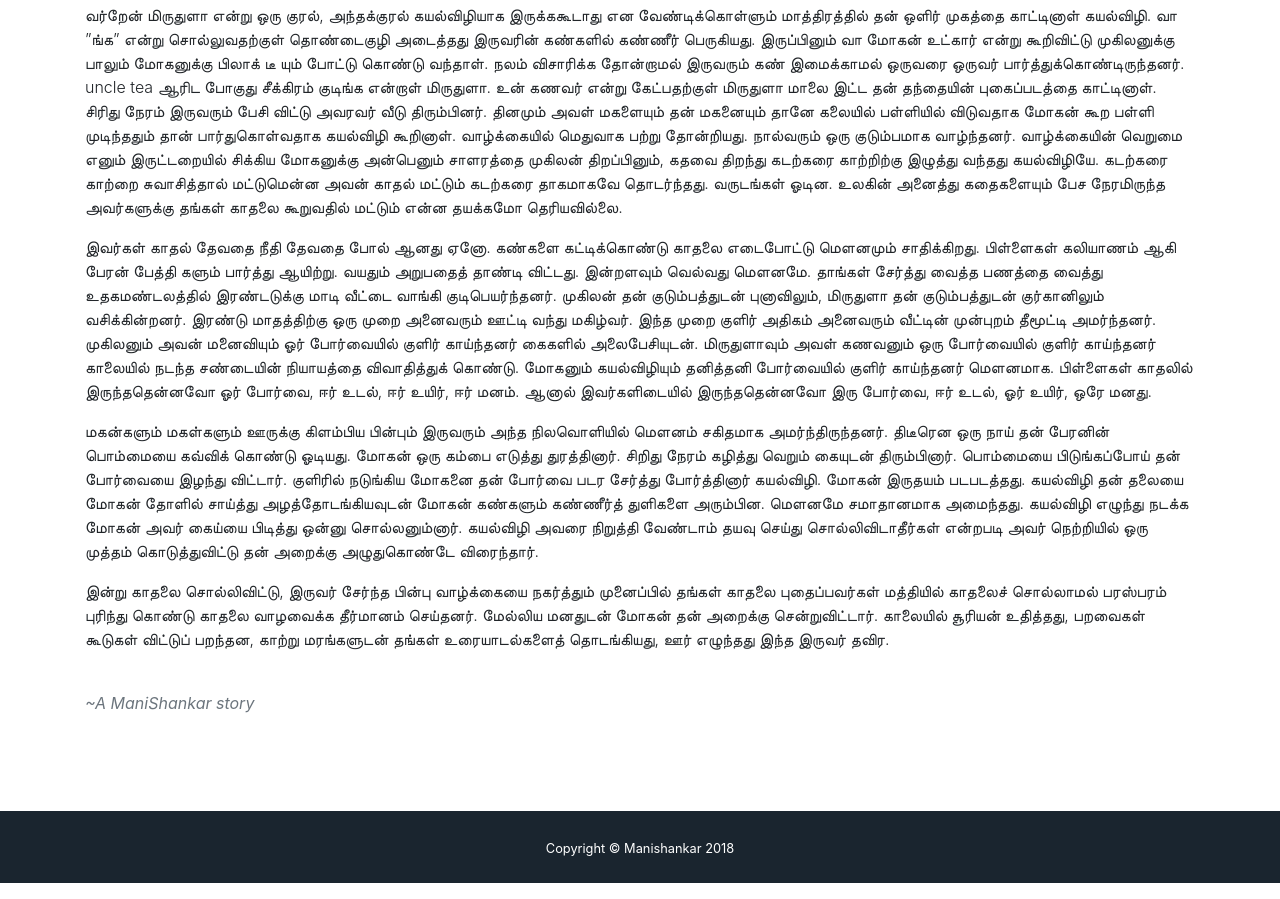
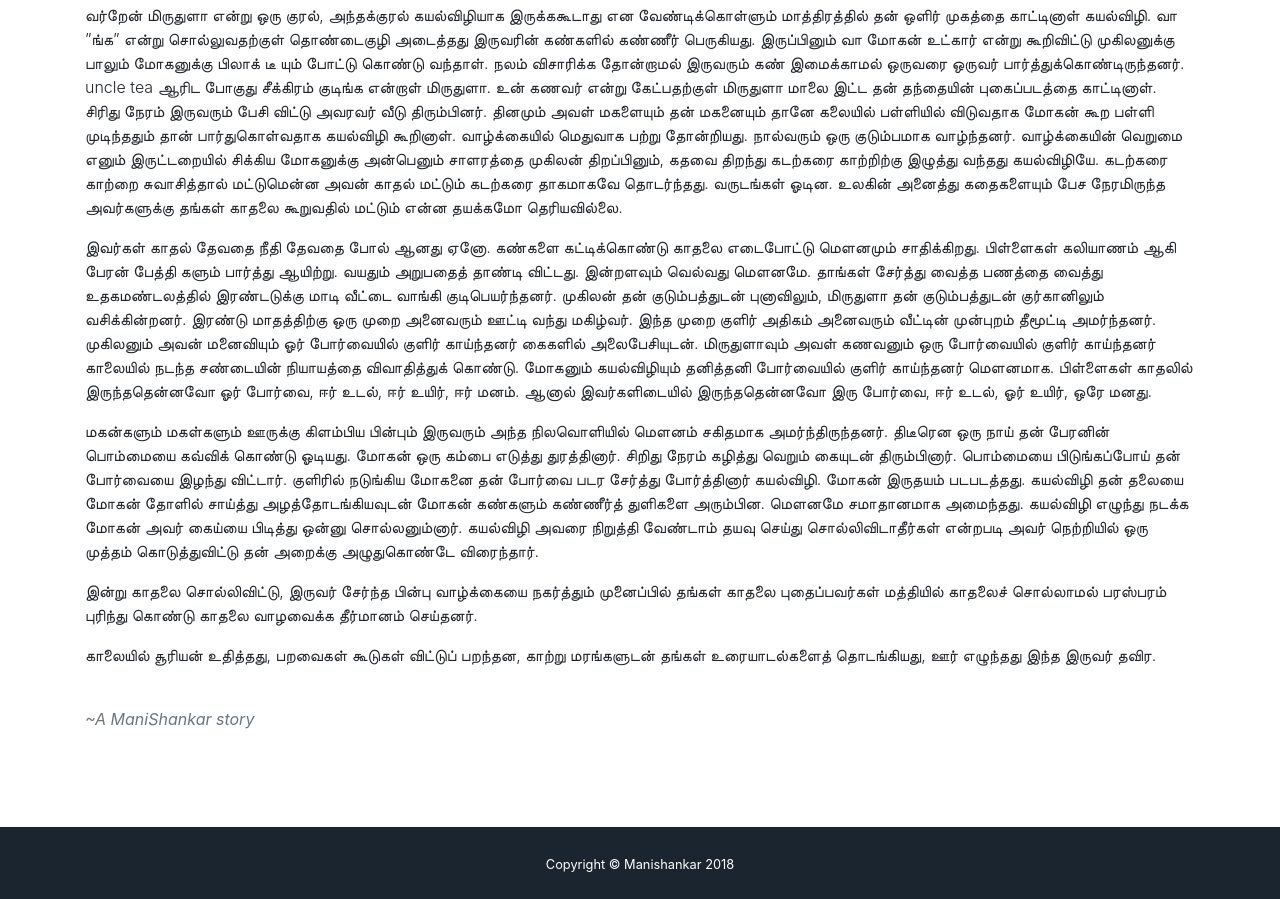
Before and after one commit to manishankarbalu/manishankarbalu.github.io, a website with bundled scripts: page index.html in a window 1280 px wide. Shown: the part 3318-4217 px from the top of the page. Built offline with nearby package versions, Linux system fonts and the light colour scheme.

Commit message:
last line

```diff
--- a/index.html
+++ b/index.html
@@ -71,8 +71,7 @@
         <p>வர்றேன் மிருதுளா என்று ஒரு குரல், அந்தக்குரல் கயல்விழியாக இருக்ககூடாது என வேண்டிக்கொள்ளும் மாத்திரத்தில் தன் ஒளிர் முகத்தை காட்டினாள் கயல்விழி. வா ”ங்க” என்று சொல்லுவதற்குள் தொண்டைகுழி அடைத்தது இருவரின் கண்களில் கண்ணீர் பெருகியது. இருப்பினும் வா மோகன் உட்கார் என்று கூறிவிட்டு முகிலனுக்கு பாலும் மோகனுக்கு பிலாக் டீ யும் போட்டு கொண்டு வந்தாள். நலம் விசாரிக்க தோன்றாமல் இருவரும் கண் இமைக்காமல் ஒருவரை ஒருவர் பார்த்துக்கொண்டிருந்தனர். uncle tea ஆரிட போகுது சீக்கிரம் குடிங்க என்றாள் மிருதுளா. உன் கணவர் என்று கேட்பதற்குள் மிருதுளா மாலை இட்ட தன் தந்தையின் புகைப்படத்தை காட்டினாள். சிரிது நேரம் இருவரும் பேசி விட்டு அவரவர் வீடு திரும்பினர். தினமும் அவள் மகளையும் தன் மகனையும் தானே கலையில் பள்ளியில் விடுவதாக மோகன் கூற பள்ளி முடிந்ததும் தான் பார்துகொள்வதாக கயல்விழி கூறினாள். வாழ்க்கையில் மெதுவாக பற்று தோன்றியது. நால்வரும் ஒரு குடும்பமாக வாழ்ந்தனர். வாழ்க்கையின் வெறுமை எனும் இருட்டறையில் சிக்கிய மோகனுக்கு அன்பெனும் சாளரத்தை முகிலன் திறப்பினும், கதவை திறந்து கடற்கரை காற்றிற்கு இழுத்து வந்தது கயல்விழியே. கடற்கரை காற்றை சுவாசித்தால் மட்டுமென்ன அவன் காதல் மட்டும் கடற்கரை தாகமாகவே தொடர்ந்தது. வருடங்கள் ஓடின. உலகின் அனைத்து கதைகளையும் பேச நேரமிருந்த அவர்களுக்கு தங்கள் காதலை கூறுவதில் மட்டும் என்ன தயக்கமோ தெரியவில்லை.</p>
         <p>இவர்கள் காதல் தேவதை நீதி தேவதை போல் ஆனது ஏனோ. கண்களை கட்டிக்கொண்டு காதலை எடைபோட்டு மெளனமும் சாதிக்கிறது. பிள்ளைகள் கலியாணம் ஆகி பேரன் பேத்தி களும் பார்த்து ஆயிற்று. வயதும் அறுபதைத் தாண்டி விட்டது. இன்றளவும் வெல்வது மெளனமே. தாங்கள் சேர்த்து வைத்த பணத்தை வைத்து உதகமண்டலத்தில் இரண்டடுக்கு மாடி வீட்டை வாங்கி குடிபெயர்ந்தனர். முகிலன் தன் குடும்பத்துடன் புனாவிலும், மிருதுளா தன் குடும்பத்துடன் குர்கானிலும் வசிக்கின்றனர். இரண்டு மாதத்திற்கு ஒரு முறை அனைவரும் ஊட்டி வந்து மகிழ்வர். இந்த முறை குளிர் அதிகம் அனைவரும் வீட்டின் முன்புறம் தீமூட்டி அமர்ந்தனர். முகிலனும் அவன் மனைவியும் ஓர் போர்வையில் குளிர் காய்ந்தனர் கைகளில் அலைபேசியுடன். மிருதுளாவும் அவள் கணவனும் ஒரு போர்வையில் குளிர் காய்ந்தனர் காலையில் நடந்த சண்டையின் நியாயத்தை விவாதித்துக் கொண்டு. மோகனும் கயல்விழியும் தனித்தனி போர்வையில் குளிர் காய்ந்தனர் மெளனமாக. பிள்ளைகள் காதலில் இருந்ததென்னவோ ஓர் போர்வை, ஈர் உடல், ஈர் உயிர், ஈர் மனம். ஆனால் இவர்களிடையில் இருந்ததென்னவோ இரு போர்வை, ஈர் உடல், ஓர் உயிர், ஒரே மனது.</p>
         <p>மகன்களும் மகள்களும் ஊருக்கு கிளம்பிய பின்பும் இருவரும் அந்த நிலவொளியில் மெளனம் சகிதமாக அமர்ந்திருந்தனர். திடீரென ஒரு நாய் தன் பேரனின் பொம்மையை கவ்விக் கொண்டு ஓடியது. மோகன் ஒரு கம்பை எடுத்து துரத்தினார். சிறிது நேரம் கழித்து வெறும் கையுடன் திரும்பினார். பொம்மையை பிடுங்கப்போய் தன் போர்வையை இழந்து விட்டார். குளிரில் நடுங்கிய மோகனை தன் போர்வை படர சேர்த்து போர்த்தினார் கயல்விழி. மோகன் இருதயம் படபடத்தது. கயல்விழி தன் தலையை மோகன் தோளில் சாய்த்து அழத்தோடங்கியவுடன் மோகன் கண்களும் கண்ணீர்த் துளிகளை அரும்பின. மெளனமே சமாதானமாக அமைந்தது. கயல்விழி எழுந்து நடக்க மோகன் அவர் கைய்யை பிடித்து ஒன்னு சொல்லனும்னார். கயல்விழி அவரை நிறுத்தி வேண்டாம் தயவு செய்து சொல்லிவிடாதீர்கள் என்றபடி அவர் நெற்றியில் ஒரு முத்தம் கொடுத்துவிட்டு தன் அறைக்கு அழுதுகொண்டே விரைந்தார்.</p>
-        <p> இன்று காதலை சொல்லிவிட்டு, இருவர் சேர்ந்த பின்பு வாழ்க்கையை நகர்த்தும் முனைப்பில் தங்கள் காதலை புதைப்பவர்கள் மத்தியில் காதலைச் சொல்லாமல் பரஸ்பரம் புரிந்து கொண்டு காதலை வாழவைக்க தீர்மானம் செய்தனர்.
-மேல்லிய மனதுடன் மோகன் தன் அறைக்கு சென்றுவிட்டார். காலையில் சூரியன் உதித்தது, பறவைகள் கூடுகள் விட்டுப் பறந்தன, காற்று மரங்களுடன் தங்கள் உரையாடல்களைத் தொடங்கியது, ஊர் எழுந்தது இந்த இருவர் தவிர.</p>
+        <p> இன்று காதலை சொல்லிவிட்டு, இருவர் சேர்ந்த பின்பு வாழ்க்கையை நகர்த்தும் முனைப்பில் தங்கள் காதலை புதைப்பவர்கள் மத்தியில் காதலைச் சொல்லாமல் பரஸ்பரம் புரிந்து கொண்டு காதலை வாழவைக்க தீர்மானம் செய்தனர்.</p><p> காலையில் சூரியன் உதித்தது, பறவைகள் கூடுகள் விட்டுப் பறந்தன, காற்று மரங்களுடன் தங்கள் உரையாடல்களைத் தொடங்கியது, ஊர் எழுந்தது இந்த இருவர் தவிர.</p>
         </div>
         <br>
         <h7 class="text-center text-secondary mb-0"><i>~A ManiShankar story</i></h7>
```
